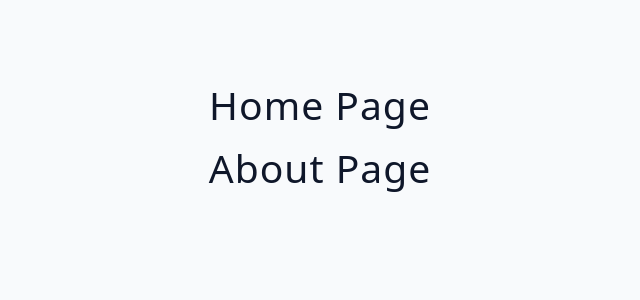
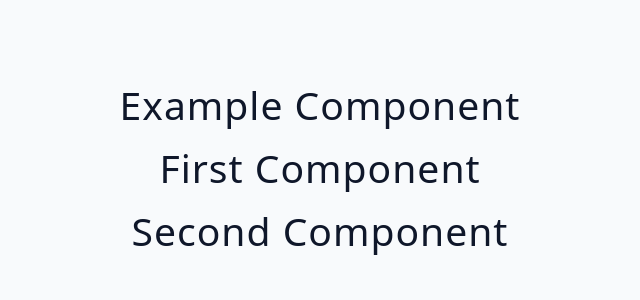
Before and after one commit to RumenKeranchev/my-react-app-vite, a React (Vite) app: page / in a window 1280 px wide. Shown: the top 300 px of the page, without its empty margins (320-960 px from the left). Built offline with nearby package versions, Linux system fonts and the light colour scheme.

Commit message:
Project structure Group export example completed

```diff
--- a/src/App.jsx
+++ b/src/App.jsx
@@ -1,18 +1,9 @@
-// import Starter from "./tutorial/04-project-structure/starter/Navbar/Navbar";
-
-// import Navbar from "./tutorial/04-project-structure/starter/Pages";
-
-import { Home, About } from "./tutorial/04-project-structure/starter/Pages";
+import Example from "./tutorial/04-project-structure/starter/Example";
 
 function App() {
 	return (
 		<div className='container'>
-			{/* <Starter /> */}
-
-			{/* <Navbar /> */}
-
-			<Home />
-			<About />
+			<Example />
 		</div>
 	);
 }
--- /dev/null
+++ b/src/tutorial/04-project-structure/starter/Example/FirstComponent.jsx
@@ -0,0 +1,5 @@
+const FirstComponent = () => {
+	return <h2>First Component</h2>;
+};
+
+export default FirstComponent;
--- /dev/null
+++ b/src/tutorial/04-project-structure/starter/Example/SecondComponent.jsx
@@ -0,0 +1,5 @@
+const SecondComponent = () => {
+	return <h2>Second Component</h2>;
+};
+
+export default SecondComponent;
--- /dev/null
+++ b/src/tutorial/04-project-structure/starter/Example/index.jsx
@@ -0,0 +1,15 @@
+import FirstComponent from "./FirstComponent";
+import SecondComponent from "./SecondComponent";
+
+// group export
+export const Example = () => {
+	return (
+		<div>
+			<h2>Example Component</h2>
+			<FirstComponent />
+			<SecondComponent />
+		</div>
+	);
+};
+
+export default Example;
```
